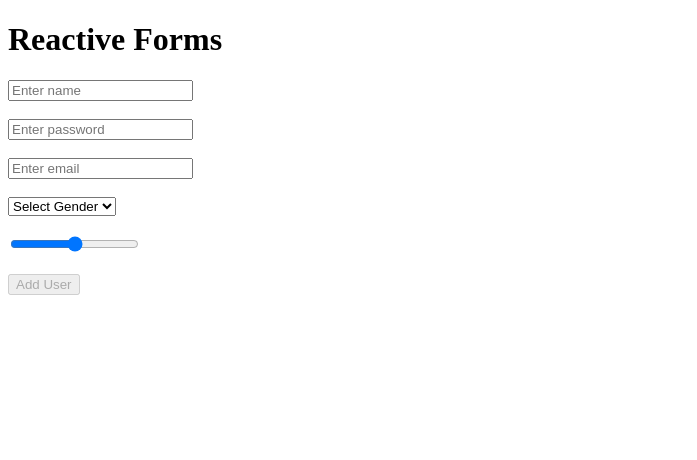
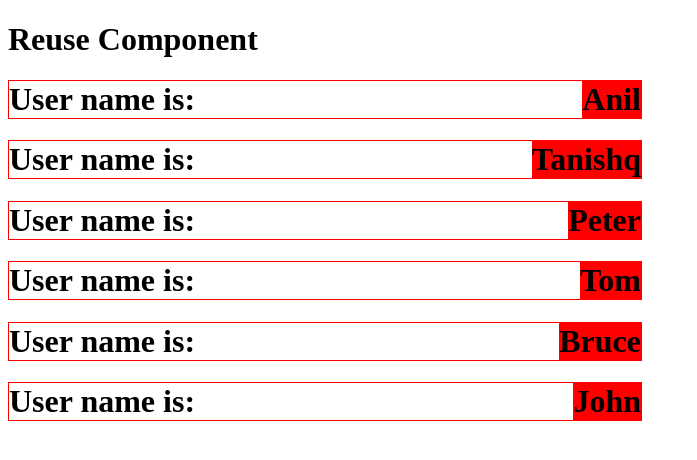
Before and after one commit to Tanixhq23/Angular, an Angular app: page /user/1/1 in a window 1280 px wide. Shown: the top 460 px of the page, without its empty margins (0-697 px from the left). Built offline with nearby package versions, Linux system fonts and the light colour scheme.

Commit message:
Completed parent to child component data passing

```diff
--- a/src/app/app.html
+++ b/src/app/app.html
@@ -151,7 +151,7 @@
 <!-- <app-header></app-header>
 <router-outlet></router-outlet> -->
 <!-- Topic: Reactive Forms -->
-<h1>Reactive Forms</h1>
+<!-- <h1>Reactive Forms</h1> -->
 <!-- <form action="" method="post">
     <input type="text" placeholder="Enter Name" [formControl]="name">
     <br>
@@ -192,7 +192,7 @@
 <h1>{{this.profileForm.value.email}}</h1> -->
 
 <!-- Topic: Template Driven Forms -->
-<form #userForm="ngForm" (ngSubmit)="addDetails(userForm.value)">
+<!-- <form #userForm="ngForm" (ngSubmit)="addDetails(userForm.value)">
     <input #name="ngModel" type="text" required placeholder="Enter name" name="name" ngModel>
     <span class="error" *ngIf="name.invalid && name.touched">Name is required</span>
     <br><br>
@@ -215,4 +215,25 @@
 <h3>{{userDetails?.name}}</h3>
 <h3>{{userDetails?.password}}</h3>
 <h3>{{userDetails?.gender}}</h3>
-<h3>{{userDetails?.range}}</h3>
+<h3>{{userDetails?.range}}</h3> -->
+<!-- Topic: Pass data from parent component to child component -->
+<!-- Info: Static Data passing -->
+<!-- <app-user user="Tanishq"></app-user>  -->
+ <!-- Info: Dynamic Data passing -->
+ <!-- <app-user [user]="userName"></app-user> -->
+
+<!-- <app-user [user]="userName" [city]="city"></app-user>
+
+<select #selecteduser (change)="onUserChange(selecteduser.value)" >
+    <option value="Tanishq">Tanishq</option>
+    <option value="Amit">Amit</option>
+    <option value="Peter">Peter</option>
+    <option value="Tom">Tom</option>
+</select> -->
+<!-- Topic: Reuse Component -->
+<h1>Reuse Component</h1>
+@for(user of users; track user){
+    <div>
+        <app-user [user]="user"></app-user>
+    </div>
+}
--- a/src/app/app.ts
+++ b/src/app/app.ts
@@ -12,10 +12,11 @@ import {
   Validators,
 } from '@angular/forms';
 import { NgIf } from '@angular/common';
+import { User } from "./user/user";
 // Line 7 removed or commented out
 @Component({
   selector: 'app-root',
-  imports: [FormsModule, NgIf],
+  imports: [User],
   templateUrl: './app.html',
   styleUrl: './app.css',
 })
@@ -143,9 +144,15 @@ get password(){
 get email(){
   return this.profileForm.get('email');
 } */
-  userDetails:any;
+/*   userDetails:any;
   addDetails(val: NgForm) {
     console.log(val);
     this.userDetails = val;
-  }
+  } */
+ /* userName="Tanishq"
+ city="Mumbai"
+ onUserChange(user:string){
+  this.userName= user;
+ } */
+users=["Anil", "Tanishq", "Peter", "Tom", "Bruce", "John"];
 }
--- a/src/app/user/user.css
+++ b/src/app/user/user.css
@@ -0,0 +1,11 @@
+h1{
+    border: 1px solid red;
+    width: 50%;
+    display: flex;
+    justify-content: space-between;
+}
+h1 span{
+    background-color: red;
+    display: inline-block;
+    padding:5 px;
+}
--- a/src/app/user/user.html
+++ b/src/app/user/user.html
@@ -1 +1,4 @@
 <!-- <h1>Welcome, {{name}}</h1> -->
+<!-- <h1>User name is: {{user}}</h1>
+<h1>City is: {{city}}</h1> -->
+<h1>User name is: <span>{{user}}</span></h1>
--- a/src/app/user/user.ts
+++ b/src/app/user/user.ts
@@ -1,4 +1,4 @@
-import { Component } from '@angular/core';
+import { Component, Input } from '@angular/core';
 import { ActivatedRoute, RouterLink, RouterOutlet } from '@angular/router';
 
 @Component({
@@ -18,4 +18,7 @@ export class User {
       this.name= params['name'];
     })
   } */
+ /* @Input() user:string='';
+ @Input() city:string=''; */
+ @Input() user:string='';
 }
```
